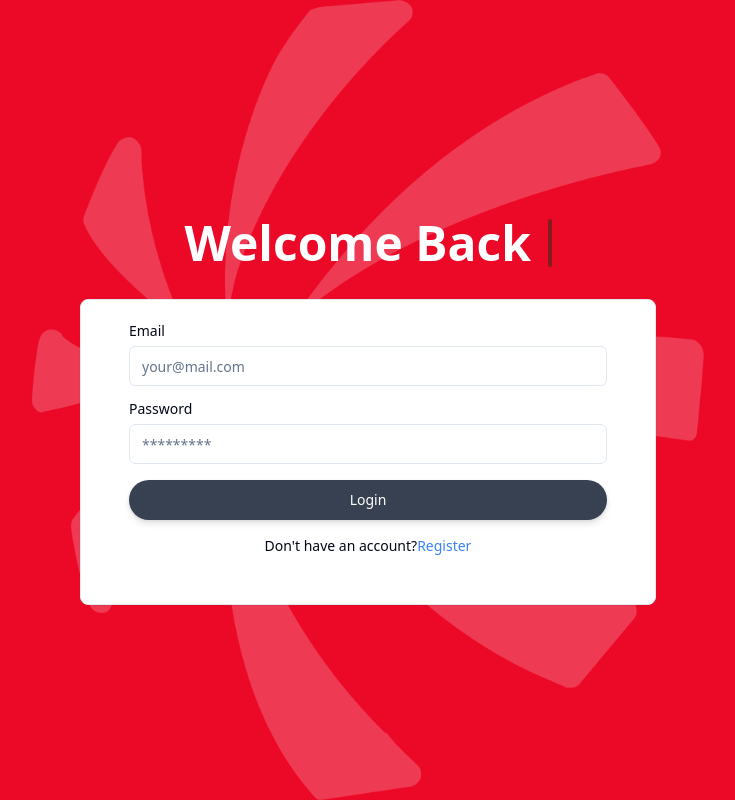
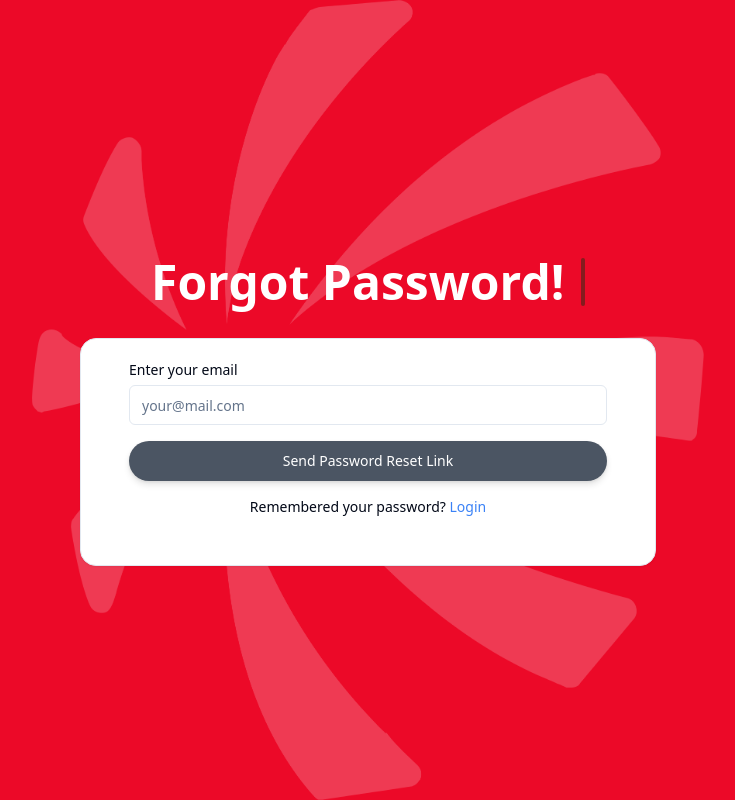
Before and after one commit to Fbiondo00/Leonardo-project, a React (Vite) app in the folder leonardo/: page /forgot-password in a window 1280 px wide. Shown: the whole page, without its empty margins (272-1007 px from the left). Built offline with nearby package versions, Linux system fonts and the light colour scheme.

Commit message:
page register, forg password

```diff
--- a/leonardo/package.json
+++ b/leonardo/package.json
@@ -18,6 +18,7 @@
     "lucide-react": "^0.390.0",
     "react": "^18.2.0",
     "react-dom": "^18.2.0",
+    "react-router-dom": "^6.23.1",
     "tailwind-merge": "^2.3.0",
     "tailwindcss-animate": "^1.0.7"
   },
--- a/leonardo/src/App.tsx
+++ b/leonardo/src/App.tsx
@@ -1,65 +1,21 @@
-import { Button } from "@/components/ui/button"
-import {
-  Card,
-  CardContent,
-} from "@/components/ui/card"
-import { Input } from "@/components/ui/input"
-import { Label } from "@/components/ui/label"
-import { url } from "inspector"
-import { TypewriterEffectSmooth } from "./components/ui/typewriter-effect"
 
+import React from 'react';
+import { BrowserRouter as Router, Route, Routes } from 'react-router-dom';
+import { LoginForm } from './pages/LoginPage'
+import {RegisterForm} from './pages/RegisterPage';
+import ForgotPasswordPage from './pages/ForgotPasswordPage';
 
-export function LoginForm() {
+const App: React.FC = () => {
+  return (
+    <Router>
+      <Routes>
+	  <Route path="/" element={<LoginForm />} />
+        <Route path="/login" element={<LoginForm />} />
+        <Route path="/register" element={<RegisterForm />} />
+		<Route path="/forgot-password" element={<ForgotPasswordPage />} />
+      </Routes>
+    </Router>
+  );
+}
 
-  const words = [
-    {
-      className: "text-white",
-      text: "Welcome",
-    },
-    {
-      text: "Back",
-      className: "text-white",
-    },
-  ];
-
-  return (
-    <div className="relative flex justify-center items-center w-full h-[100vh] bg-leonardoRed">
-      <div className="absolute inset-0 w-full h-full bg-loginForm bg-contain bg-no-repeat bg-center filter opacity-20 "></div>
-      <div className="absolute inset-0 flex flex-col justify-center items-center w-full h-full">
-        <TypewriterEffectSmooth words={words} />
-        <Card className="mx-auto w-full w-[90%] md:max-w-xl p-6 ">
-          <CardContent >
-            <div className="grid gap-4">
-              <div className="grid gap-2">
-                <Label htmlFor="email">Email</Label>
-                <Input
-                  id="email"
-                  type="email"
-                  placeholder="your@mail.com"
-                  required
-                />
-              </div>
-              <div className="grid gap-2">
-                <div className="flex items-center">
-                  <Label htmlFor="password">Password</Label>
-                </div>
-
-                <Input
-                  id="password"
-                  type="password"
-                  placeholder="*********"
-                  required />
-              </div>
-              <Button type="submit" className="w-full bg-gray-700 text-white py-2 px-4 rounded-full shadow-custom">
-                Login
-              </Button>
-            </div>
-            <div className="mt-4 text-center text-sm">
-              Don&apos;t have an account?<a href="/register" className="text-blue-500">Register</a>{" "}
-            </div>
-          </CardContent>
-        </Card>
-      </div>
-    </div>
-  )
-}
+export default App;
--- a/leonardo/src/RegisterPage.tsx
+++ /dev/null
@@ -1,12 +0,0 @@
-import React from 'react';
-import { RegisterForm } from './RegisterForm';
-
-const RegisterPage: React.FC = () => {
-  return (
-    <div>
-      <RegisterForm />
-    </div>
-  );
-};
-
-export default RegisterPage;
--- a/leonardo/src/main.tsx
+++ b/leonardo/src/main.tsx
@@ -1,10 +1,10 @@
-import React from 'react'
-import ReactDOM from 'react-dom/client'
-import './index.css'
-import { LoginForm } from './App'
+import React from 'react';
+import ReactDOM from 'react-dom/client';
+import App from './App';
+import './index.css';
 
 ReactDOM.createRoot(document.getElementById('root')!).render(
   <React.StrictMode>
-    <LoginForm />
-  </React.StrictMode>,
-)
+    <App />
+  </React.StrictMode>
+);
--- /dev/null
+++ b/leonardo/src/pages/ForgotPasswordPage.tsx
@@ -0,0 +1,51 @@
+import React from 'react';
+import { Link } from 'react-router-dom';
+import { Button } from "@/components/ui/button";
+import { Card, CardContent } from "@/components/ui/card";
+import { Input } from "@/components/ui/input";
+import { Label } from "@/components/ui/label";
+import { TypewriterEffectSmooth } from '@/components/ui/typewriter-effect';
+
+const ForgotPasswordPage: React.FC = () => {
+  const words = [
+		{
+		  className: "text-white",
+		  text: "Forgot",
+		},
+		{
+		  text: "Password!",
+		  className: "text-white",
+		},
+	  ];
+  return (
+<div className="relative flex justify-center items-center w-full h-[100vh] bg-leonardoRed">
+      <div className="absolute inset-0 w-full h-full bg-loginForm bg-contain bg-no-repeat bg-center filter opacity-20 "></div>
+      <div className="absolute inset-0 flex flex-col justify-center items-center w-full h-full">
+        <TypewriterEffectSmooth words={words} />
+        <Card className="mx-auto w-full w-[90%] md:max-w-xl p-6 rounded-2xl">
+          <CardContent>
+            <div className="grid gap-4">
+              <div className="grid gap-2">
+                <Label htmlFor="email">Enter your email</Label>
+                <Input
+                  id="email"
+                  type="email"
+                  placeholder="your@mail.com"
+                  required
+                />
+              </div>
+              <Button type="submit" className="w-full bg-gray-600 text-white py-2 px-4 rounded-full shadow-custom">
+                Send Password Reset Link
+              </Button>
+            </div>
+            <div className="mt-4 text-center text-sm">
+              Remembered your password? <Link to="/login" className="text-blue-500">Login</Link>
+            </div>
+          </CardContent>
+        </Card>
+      </div>
+    </div>
+  );
+}
+
+export default ForgotPasswordPage;
--- /dev/null
+++ b/leonardo/src/pages/LoginPage.tsx
@@ -0,0 +1,70 @@
+import { Button } from "@/components/ui/button"
+import {
+  Card,
+  CardContent,
+} from "@/components/ui/card"
+import { Input } from "@/components/ui/input"
+import { Label } from "@/components/ui/label"
+import { url } from "inspector"
+import { TypewriterEffectSmooth } from "../components/ui/typewriter-effect"
+import { Link } from "react-router-dom"
+
+
+export function LoginForm() {
+
+  const words = [
+    {
+      className: "text-white",
+      text: "Welcome",
+    },
+    {
+      text: "Back",
+      className: "text-white",
+    },
+  ];
+
+  return (
+    <div className="relative flex justify-center items-center w-full h-[100vh] bg-leonardoRed">
+      <div className="absolute inset-0 w-full h-full bg-loginForm bg-contain bg-no-repeat bg-center filter opacity-20 "></div>
+      <div className="absolute inset-0 flex flex-col justify-center items-center w-full h-full">
+        <TypewriterEffectSmooth words={words} />
+        <Card className="mx-auto w-full w-[90%] md:max-w-xl p-6 ">
+          <CardContent >
+            <div className="grid gap-4">
+              <div className="grid gap-2">
+                <Label htmlFor="email">Email</Label>
+                <Input
+                  id="email"
+                  type="email"
+                  placeholder="your@mail.com"
+                  required
+                />
+              </div>
+              <div className="grid gap-2">
+                <div className="flex items-center">
+                  <Label htmlFor="password">Password</Label>
+                </div>
+
+                <Input
+                  id="password"
+                  type="password"
+                  placeholder="*********"
+                  required />
+              </div>
+              <Button type="submit" className="w-full bg-gray-700 text-white py-2 px-4 rounded-full shadow-custom">
+                Login
+              </Button>
+            </div>
+            <div className="mt-4 text-center text-sm">
+              <Link to="/forgot-password" className="text-blue-500">Forgot Password?</Link>
+            </div>
+            <div className="mt-4 text-center text-sm">
+              Don&apos;t have an account?<a href="/register" className="text-blue-500">Register</a>{" "}
+            </div>
+
+          </CardContent>
+        </Card>
+      </div>
+    </div>
+  )
+}
--- a/leonardo/src/RegisterForm.tsx
+++ b/leonardo/src/pages/RegisterPage.tsx
@@ -1,17 +1,38 @@
-import React from 'react';
+
 import { Button } from "@/components/ui/button";
 import { Card, CardContent } from "@/components/ui/card";
 import { Input } from "@/components/ui/input";
 import { Label } from "@/components/ui/label";
+import { TypewriterEffectSmooth } from "@/components/ui/typewriter-effect";
 
 export function RegisterForm() {
+	const words = [
+		{
+		  className: "text-white",
+		  text: "Nice to",
+		},
+		{
+		  text: "meet you!",
+		  className: "text-white",
+		},
+	  ];
   return (
-    <div className="relative flex justify-center items-center w-full h-[100vh] bg-leonardoRed">
-      <div className="absolute inset-0 w-full h-full bg-loginForm bg-contain bg-no-repeat bg-center"></div>
-      <div className="relative z-10 flex justify-center items-center w-full h-full">
-        <Card className="mx-auto w-full w-[90%] md:max-w-xl p-6 rounded-2xl">
+	<div className="relative flex justify-center items-center w-full h-[100vh] bg-leonardoRed">
+	<div className="absolute inset-0 w-full h-full bg-loginForm bg-contain bg-no-repeat bg-center filter opacity-20 "></div>
+	<div className="absolute inset-0 flex flex-col justify-center items-center w-full h-full">
+	  <TypewriterEffectSmooth words={words} />
+	  <Card className="mx-auto w-full w-[90%] md:max-w-xl p-6 ">
           <CardContent>
             <div className="grid gap-4">
+			<div className="grid gap-2">
+                <Label htmlFor="username">Full Name</Label>
+                <Input
+                  id="username"
+                  type="text"
+                  placeholder="Full Name"
+                  required
+                />
+              </div>
               <div className="grid gap-2">
                 <Label htmlFor="username">Username</Label>
                 <Input
```
Also changed, not shown: 2 other files (tests, documents, lock files or other folders).
